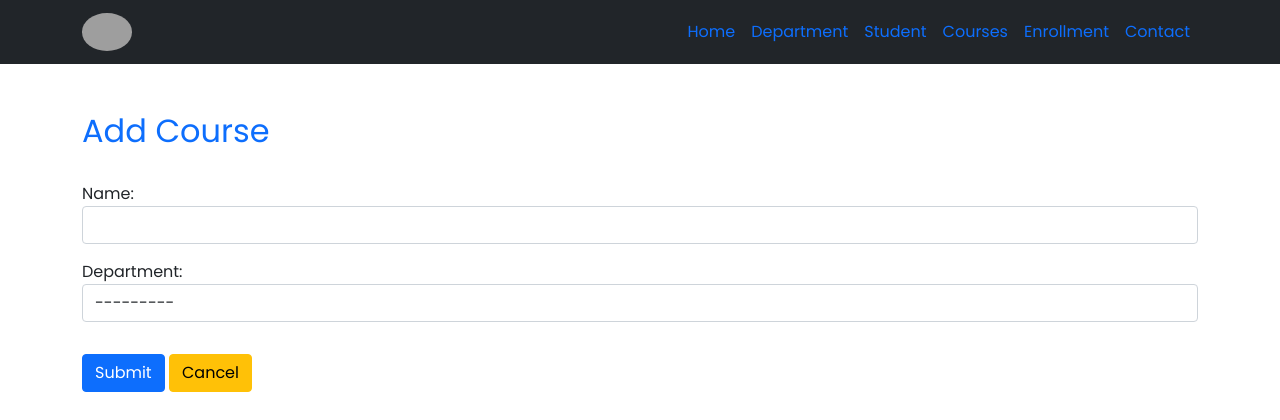
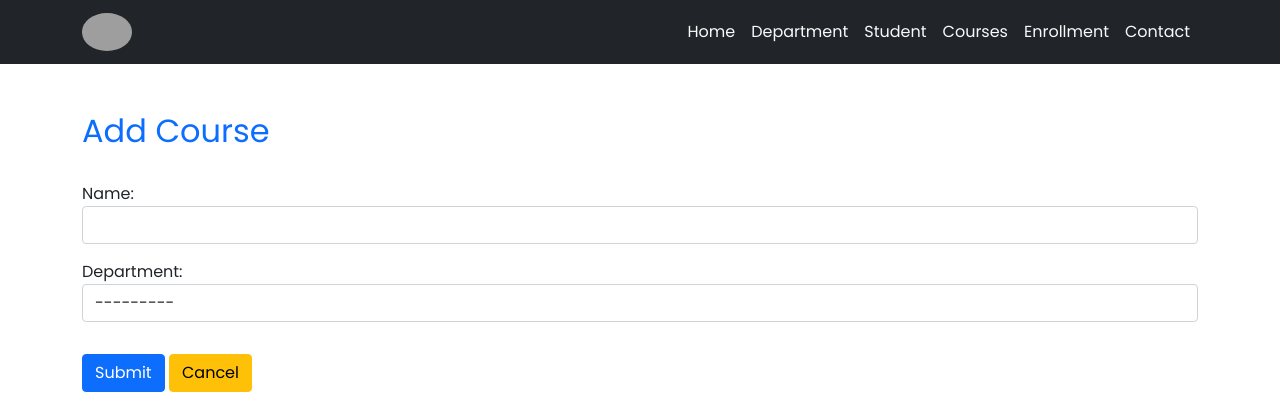
Before and after one commit to Dhangz/Students-DBMS, a Django app: page /add_course in a window 1280 px wide. Shown: the top 420 px of the page. Run offline with Django 5.2, Linux system fonts and the light colour scheme; data comes from the database, SQL or seed files in the repository; both versions use the stored data as it was after the commit; grey boxes are pictures that could not be loaded.

Commit message:
add style using  bootstraps

```diff
--- a/myapp/admin.py
+++ b/myapp/admin.py
@@ -6,9 +6,11 @@ from .models import *
 class DepartmentAdmin(admin.ModelAdmin):
     list_display = ["name"]
 
+
 @admin.register(Student)
 class StudentAdmin(admin.ModelAdmin):
-    list_display = ["id", "first_name", "last_name", "birth_date", "department"]
+    list_display = ["first_name", "last_name", "birth_date", "department"]
+    search_fields = ('first_name', 'last_name')
 
 @admin.register(Course)
 class CourseAdmin(admin.ModelAdmin):
--- a/myapp/templates/base.html
+++ b/myapp/templates/base.html
@@ -25,7 +25,7 @@
   <body>
     <nav class="navbar sticky-top navbar-expand-lg bg-dark mb-5">
       <div class="container">
-        <a class="navbar-brand" href="#"><img src="https://avatars.githubusercontent.com/u/141886574?v=4" style='border-radius: 100%;' width='50' alt="Profile Pictures"></a>
+        <a class="navbar-brand" href="#"><img  src="https://avatars.githubusercontent.com/u/141886574?v=4" style='border-radius: 100%;' width='50' alt="Profile Pictures"></a>
         <button class="navbar-toggler" type="button" data-toggle="collapse" data-target="#navbarSupportedContent" aria-controls="navbarSupportedContent" aria-expanded="false" aria-label="Toggle navigation">
      <i class="fas fa-bars"></i>
     </button>
@@ -33,18 +33,18 @@
         <div class="collapse navbar-collapse" id="navbarSupportedContent">
           <ul class="navbar-nav mr-auto w-100 justify-content-end">
             <li class="nav-item active">
-              <a class="nav-link" href="{% url "index" %}">Home</span></a>
+              <a class="nav-link text-light" href="{% url "index" %}">Home</span></a>
             </li>
             <li class="nav-item">
-              <a class="nav-link" href="{% url "department" %}">Department</a>
+              <a class="nav-link text-light" href="{% url "department" %}">Department</a>
               <li class="nav-item">
-                <a class="nav-link" href="{% url "students" %}">Student</a>
+                <a class="nav-link text-light" href="{% url "students" %}">Student</a>
                 <li class="nav-item">
-                  <a class="nav-link" href="{% url "course" %}">Courses</a>
+                  <a class="nav-link text-light" href="{% url "course" %}">Courses</a>
                   <li class="nav-item">
-                    <a class="nav-link" href="{% url "enrollment" %}">Enrollment</a>
+                    <a class="nav-link text-light" href="{% url "enrollment" %}">Enrollment</a>
                     <li class="nav-item">
-                      <a class="nav-link" href="{% url "contact" %}">Contact</a>
+                      <a class="nav-link text-light" href="{% url "contact" %}">Contact</a>
                   </li>
 
           </ul>
```
Also changed, not shown: db.sqlite3.
